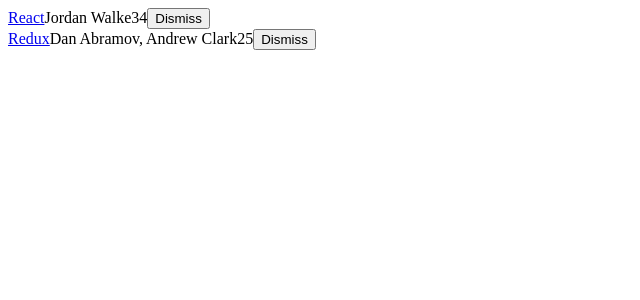
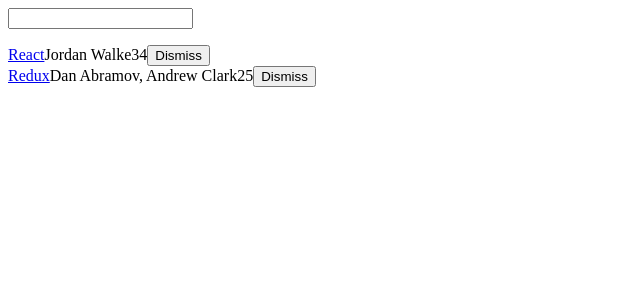
Before and after one commit to edwincorea/hackernews, a React app: page / in a window 1280 px wide. Shown: the top 300 px of the page, without its empty margins (0-640 px from the left). Built offline with nearby package versions, Linux system fonts and the light colour scheme.

Commit message:
Interactions with Forms and Events.

```diff
--- a/package.json
+++ b/package.json
@@ -53,8 +53,7 @@
   "scripts": {
     "start": "node scripts/start.js",
     "build": "node scripts/build.js",
-    "test": "node scripts/test.js",
-    "lint": "eslint --ext .js --ext .jsx ."
+    "test": "node scripts/test.js"
   },
   "eslintConfig": {
     "extends": "react-app"
--- a/src/App.js
+++ b/src/App.js
@@ -20,6 +20,9 @@
 	},
 ]
 
+const isSearched = (searchTerm) => (item) =>
+	item.title.toLowerCase().includes(searchTerm.toLowerCase())
+
 class App extends Component {
 
 	constructor(props) {
@@ -27,9 +30,15 @@
 
 		this.state = {
 			list,
+			searchTerm: '',
 		}
 
+		this.onSearchChange = this.onSearchChange.bind(this)
 		this.onDismiss = this.onDismiss.bind(this)
+	}
+
+	onSearchChange(event) {
+		this.setState({ searchTerm: event.target.value })
 	}
 
 	onDismiss(id) {
@@ -41,8 +50,13 @@
 	render() {
 		return (
 			<div className="App">
-				{
-					this.state.list.map(item =>
+				<form>
+					<input
+						type="text"
+						onChange={this.onSearchChange}
+					/>
+				</form>
+				{this.state.list.filter(isSearched(this.state.searchTerm)).map(item =>
 					<div key={item.objectID}>
 						<span>
 							<a href={item.url}>{item.title}</a>
@@ -58,8 +72,7 @@
 							</button>
 						</span>
 					</div>
-					)
-				}
+				)}
 			</div>
 		)
 	}
```
Lines whose indentation alone changed are shown as unchanged.
